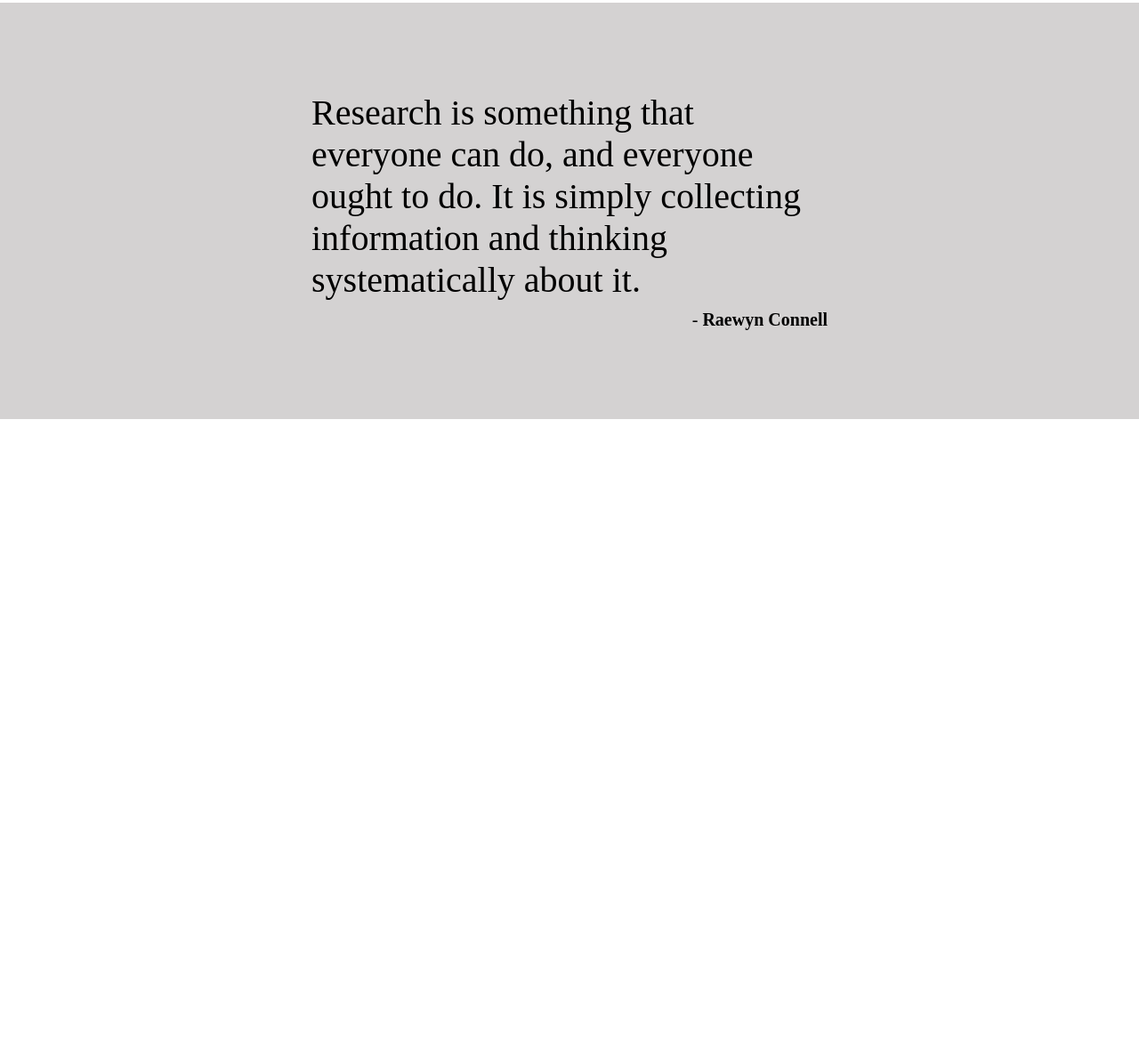
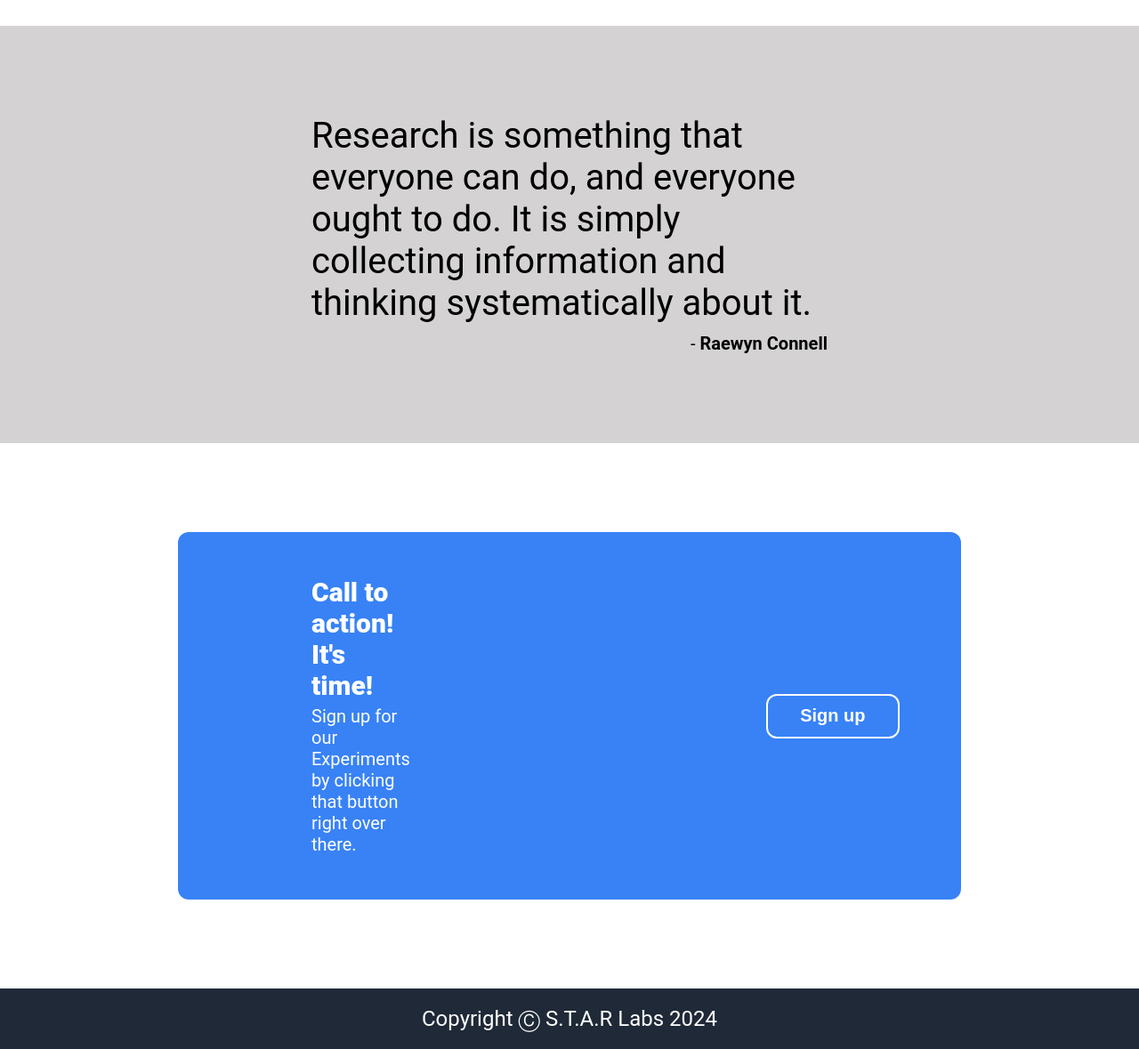
Before and after one commit to starquill/Myfirstlandingpage, a plain HTML site: page index.html in a window 1280 px wide. Shown: the part 1053-2232 px from the top of the page at 89% size. Before the commit the page ends 1524 px from the top, so only its background shows below. Drawn offline with Linux system fonts and the light colour scheme.

Commit message:
Add section 4 and section 5

```diff
--- a/index.html
+++ b/index.html
@@ -61,5 +61,21 @@
             -<strong> Raewyn Connell </strong>
         </div>
     </div>
+    <div class="four">
+        <div class="fourabt">
+            <div class="fourup">
+                Call to action! It's time!
+            </div>
+            <div class="fourlp">
+                Sign up for our Experiments by clicking that button right over there.
+            </div>
+        </div>
+        <div>
+            <button class="fourbutton"><strong>Sign up</strong></button>
+        </div>
+    </div>
+    <div class="footer">
+        Copyright Ⓒ S.T.A.R Labs 2024
+    </div>
 </body>
 </html>
--- a/style.css
+++ b/style.css
@@ -3,7 +3,7 @@ body{
     padding: 0%;
     display: flex;
     flex-direction: column;
-    font: Roboto;
+    font-family: Roboto;
 }
 
 .first{
@@ -66,9 +66,9 @@ button{
     width: 150px;
     font-size: 20px;
     color: white;
-    background-color: rgb(112, 112, 240);
+    background-color: #3882f6;
     padding: 10px 20px;
-    border-radius: 24px;
+    border-radius: 12px;
     border: black;
 }
 
@@ -81,7 +81,7 @@ button{
 .Galleryhead{
     text-align: center;
     font-size: 50px;
-    margin-bottom: 20px;
+    margin-bottom: 40px;
     margin-top: 80px;
 }
 
@@ -103,7 +103,7 @@ button{
 }
 
 .Gallerypic{
-    border: rgb(112, 112, 240) solid 5px;
+    border: #3882f6 solid 5px;
     border-radius: 12px;
     height:200px;
     width: 300px;
@@ -134,3 +134,45 @@ button{
     margin-right: 350px;
     margin-left: auto;
 }
+
+.four{
+display: flex;
+align-items: center;
+gap: 400px;
+background-color:#3882f6;
+color: white;
+margin: 100px 200px;
+padding: 50px;
+border-radius: 12px;
+}
+
+.fourabt{
+    margin-left: 100px;
+    flex: 1;
+    gap: 5px;
+    display: flex;
+    flex-direction: column;
+}
+
+.fourup{
+    font-size: 30px;
+    font-weight: 900;
+}
+
+.fourlp{
+    font-size: 20px;
+}
+
+.fourbutton{
+    flex: 1;
+    margin-right: 100px;
+    border: white solid 2px;
+}
+
+.footer{
+    background-color:#1f2937;
+    color: white;
+    text-align: center;
+    padding: 20px;
+    font-size: 24px;
+}
```
